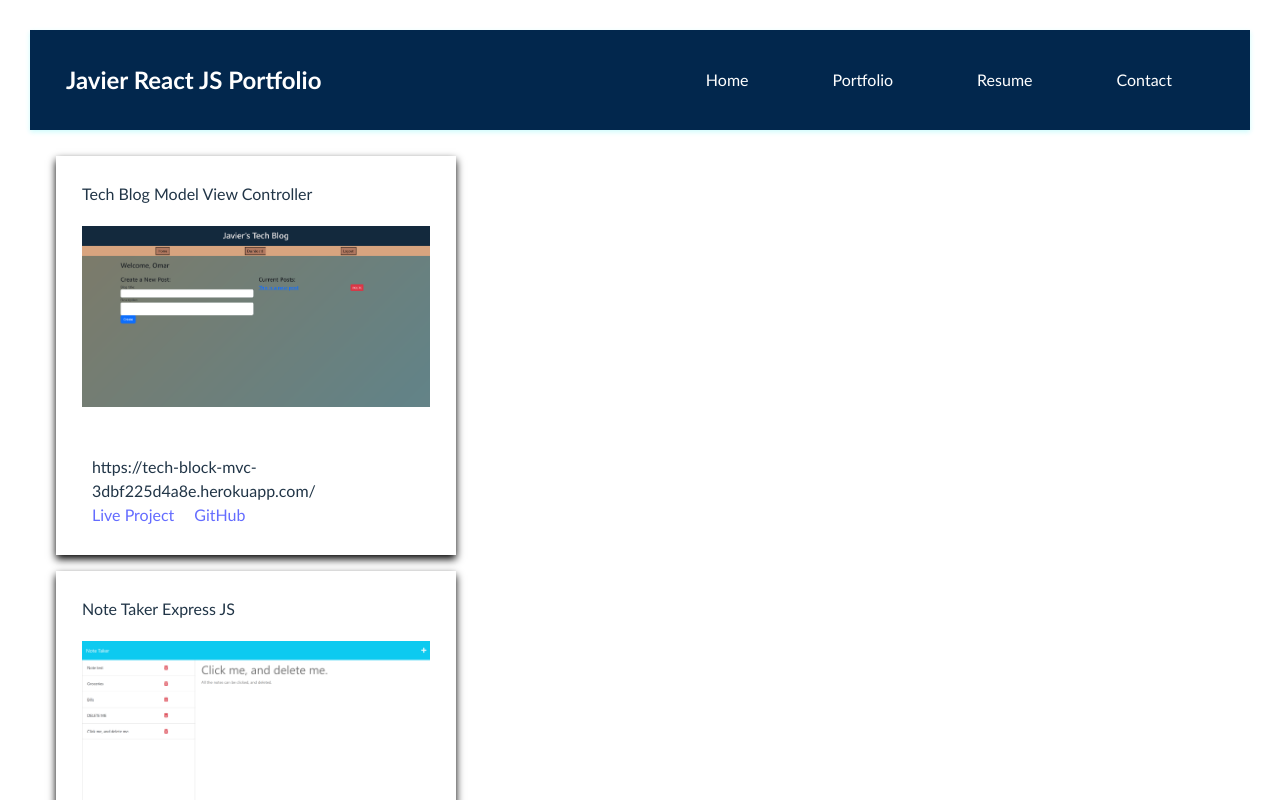
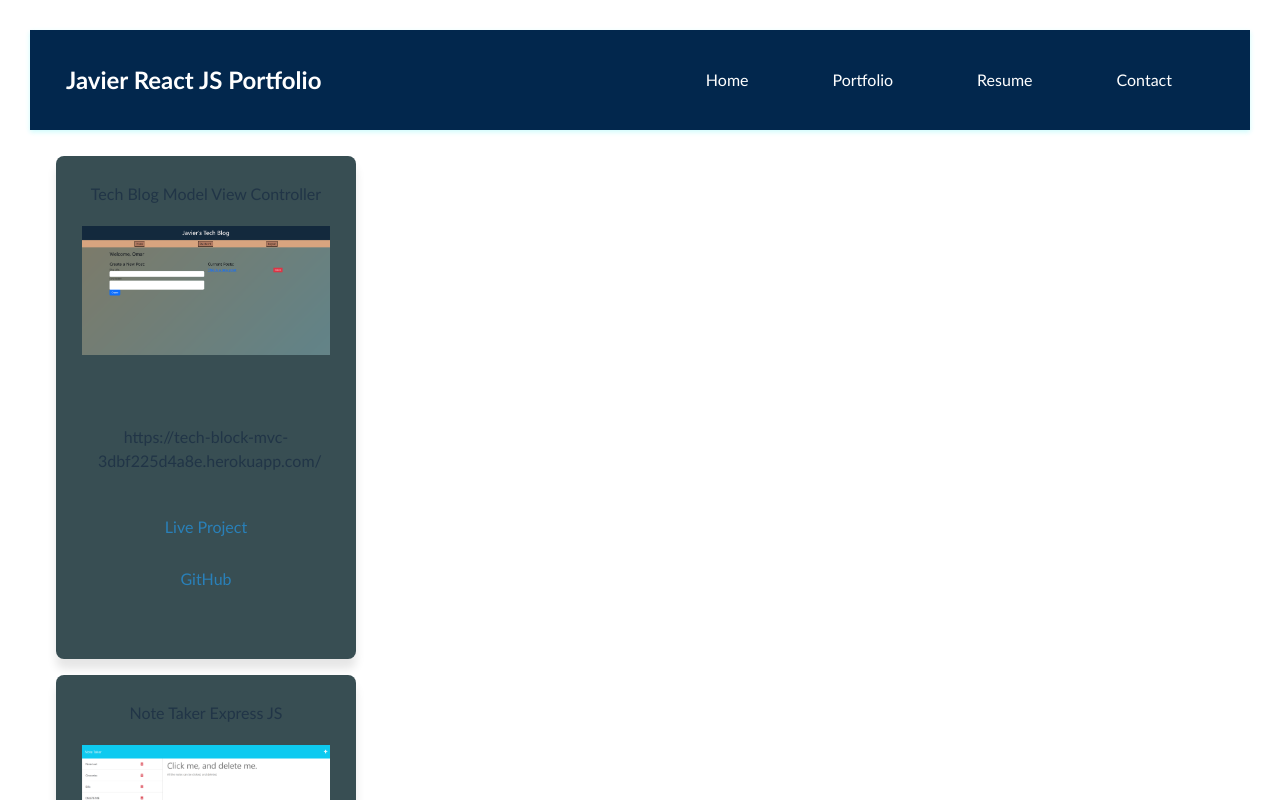
Before and after one commit to elchinatalpf/react-portfolio, a React (Vite) app: page /portfolio in a window 1280 px wide. Shown: the top 800 px of the page. Built offline with nearby package versions, Linux system fonts and the light colour scheme; no server answers.

Commit message:
added project component style

```diff
--- a/src/components/project/project.css
+++ b/src/components/project/project.css
@@ -1,3 +1,38 @@
 .card {
+    background-color: #384e53;
+    border-radius: 8px;
+    box-shadow: 0 10px 10px rgba(0, 0, 0, 0.1);
+    overflow: hidden;
+    width: 300px;
+    text-align: center;
+    margin-bottom: 16px;
+    transition: transform 0.3s ease;
+}
 
+.card:hover {
+    transform: scale(1.05s);
 }
+
+.projects-images {
+    width: 100%;
+    height: auto;
+}
+
+.card-content {
+    padding: 1rem;
+}
+
+.card-content .card-text {
+    margin: 0.5rem 0;
+}
+
+.card-content a {
+    display: block;
+    margin: 0.5rem 0;
+    color: #2980b9;
+    text-decoration: none;
+}
+
+.card-content a:hover {
+    text-decoration: underline;
+}
```
